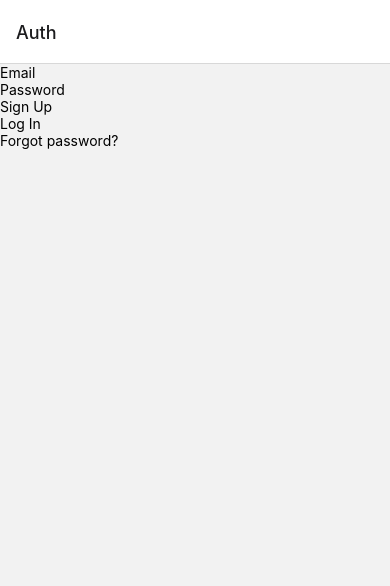
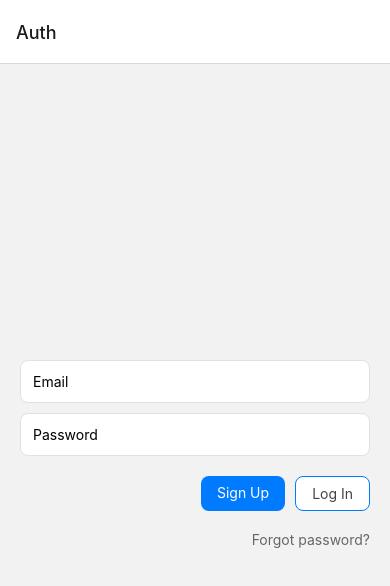
Before and after one commit to phrazzld/judith, a React Native app: screen /Auth in a window 390 px wide. Shown: the top 586 px of the page. Built offline with nearby package versions, Linux system fonts and the light colour scheme.

Commit message:
Minor styling

```diff
--- a/package.json
+++ b/package.json
@@ -16,14 +16,14 @@
     "firebase": "^9.15.0",
     "firestore": "^1.1.6",
     "react": "18.2.0",
-    "react-native": "0.71.6",
+    "react-native": "0.71.3",
     "react-native-gesture-handler": "~2.9.0",
     "react-native-reanimated": "~2.14.4",
     "react-native-safe-area-context": "4.5.0"
   },
   "devDependencies": {
     "@babel/core": "^7.20.0",
-    "@types/react": "~18.0.14",
+    "@types/react": "~18.0.27",
     "@types/react-native": "~0.70.6",
     "typescript": "^4.9.4"
   },
--- a/screens/AuthScreen.tsx
+++ b/screens/AuthScreen.tsx
@@ -1,15 +1,11 @@
-import React, { useState, useEffect } from "react";
-import { auth } from "../firebase";
+import { useNavigation } from "@react-navigation/native";
 import {
   createUserWithEmailAndPassword,
-  EmailAuthProvider,
-  linkWithCredential,
   sendPasswordResetEmail,
   signInWithEmailAndPassword,
 } from "firebase/auth";
-import { useNavigation } from "@react-navigation/native";
+import React, { useState } from "react";
 import {
-  Image,
   Keyboard,
   KeyboardAvoidingView,
   Platform,
@@ -20,6 +16,7 @@ import {
   TouchableWithoutFeedback,
   View,
 } from "react-native";
+import { auth } from "../firebase";
 
 const AuthScreen = () => {
   const [email, setEmail] = useState("");
@@ -64,12 +61,13 @@ const AuthScreen = () => {
 
   return (
     <TouchableWithoutFeedback onPress={() => Keyboard.dismiss()}>
-      <SafeAreaView>
+      <SafeAreaView style={{ flex: 1, justifyContent: "center" }}>
         <KeyboardAvoidingView
           behavior={Platform.OS === "ios" ? "padding" : "height"}
+          style={{ paddingHorizontal: 20 }}
         >
           <View>
-            <View>
+            <View style={{ marginBottom: 20 }}>
               <TextInput
                 value={email}
                 onChangeText={setEmail}
@@ -77,7 +75,14 @@ const AuthScreen = () => {
                 keyboardType="email-address"
                 autoCapitalize="none"
                 returnKeyType="next"
-                testID="EmailInput"
+                style={{
+                  borderWidth: 1,
+                  borderColor: "#e1e1e1",
+                  borderRadius: 8,
+                  padding: 12,
+                  marginBottom: 10,
+                  backgroundColor: "#fff"
+                }}
               />
               <TextInput
                 value={password}
@@ -85,24 +90,57 @@ const AuthScreen = () => {
                 placeholder="Password"
                 returnKeyType="done"
                 autoCapitalize="none"
-                testID="PasswordInput"
+                style={{
+                  borderWidth: 1,
+                  borderColor: "#e1e1e1",
+                  borderRadius: 8,
+                  padding: 12,
+                  backgroundColor: "#fff"
+                }}
                 secureTextEntry
               />
             </View>
-            <View>
-              <TouchableOpacity onPress={signUp} disabled={loading}>
-                <Text>Sign Up</Text>
+            <View
+              style={{
+                flexDirection: "row",
+                justifyContent: "flex-end",
+              }}
+            >
+              <TouchableOpacity
+                onPress={signUp}
+                disabled={loading}
+                style={{
+                  backgroundColor: "#007AFF",
+                  borderRadius: 8,
+                  paddingHorizontal: 16,
+                  paddingVertical: 8,
+                  marginHorizontal: 5,
+                }}
+              >
+                <Text style={{ color: "#fff" }}>Sign Up</Text>
               </TouchableOpacity>
-              <TouchableOpacity onPress={signIn} disabled={loading}>
-                <Text>Log In</Text>
+              <TouchableOpacity
+                onPress={signIn}
+                disabled={loading}
+                style={{
+                  backgroundColor: "#fff",
+                  borderRadius: 8,
+                  paddingHorizontal: 16,
+                  paddingVertical: 8,
+                  marginLeft: 5,
+                  borderWidth: 1,
+                  borderColor: "#007AFF",
+                }}
+              >
+                <Text style={{ color: "#444" }}>Log In</Text>
               </TouchableOpacity>
             </View>
-            <View>
+            <View style={{ marginTop: 20, alignItems: "flex-end" }}>
               <TouchableOpacity
                 onPress={handlePasswordReset}
                 disabled={loading}
               >
-                <Text>Forgot password?</Text>
+                <Text style={{ color: "#666" }}>Forgot password?</Text>
               </TouchableOpacity>
             </View>
           </View>
--- a/screens/ChatScreen.tsx
+++ b/screens/ChatScreen.tsx
@@ -44,7 +44,6 @@ const ChatScreen = () => {
         },
         body: JSON.stringify({ message: newMessage.text }),
       });
-      console.log("response", response);
       const { response: botResponse } = await response.json();
       console.log("botResponse", botResponse);
 
@@ -159,16 +158,17 @@ const styles = StyleSheet.create({
     flex: 1,
     borderWidth: 1,
     borderColor: "#e1e1e1",
-    borderRadius: 24,
+    borderRadius: 6,
     paddingHorizontal: 12,
-    paddingVertical: 6,
+    paddingVertical: 12,
     marginRight: 8,
     marginBottom: 8,
     maxHeight: 100,
+    backgroundColor: "#fff"
   },
   sendButton: {
     backgroundColor: "#007AFF",
-    borderRadius: 24,
+    borderRadius: 6,
     paddingHorizontal: 16,
     paddingVertical: 8,
     marginBottom: 8,
```
Also changed, not shown: 1 other file (tests, documents, lock files or other folders).
